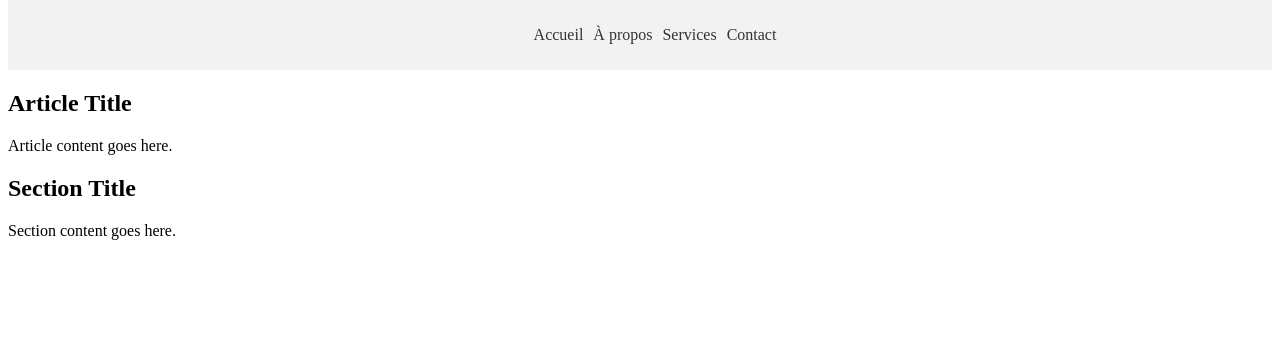
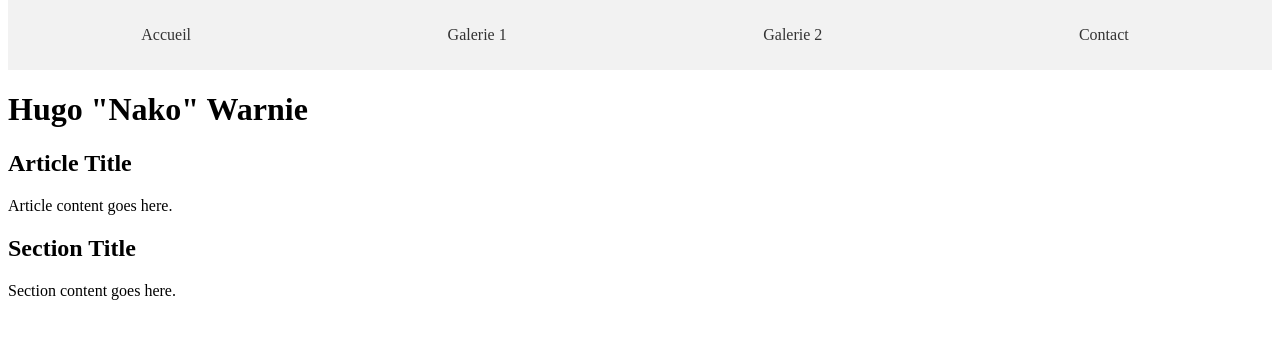
Before and after one commit to michel-flexcode/HugoSite, a plain HTML site: page 1StarterpageHtmlpack/index.html in a window 1280 px wide. Drawn offline with Linux system fonts and the light colour scheme.

Commit message:
MERDE GITHUB

```diff
--- a/1StarterpageHtmlpack/css/initial.css
+++ b/1StarterpageHtmlpack/css/initial.css
@@ -33,18 +33,21 @@ footer {
         grid-area: footer;
     }
 
+
+
     /* Flexbox et agencement de la Nav */
 
     .principal {
         display: flex;
-    justify-content: center;
         background-color: #f2f2f2;
-    padding: 0.625rem; /* Equivalent to 10px / 16px (assuming root font size is 16px) */
+        padding: 0.625rem;
     }
 
     .principal ul {
         display: flex;
-    /* padding: 0; */
+        justify-content: space-around;
+        padding: 0;
+        width: 100%;
     }
 
     .principal ul li {
@@ -53,9 +56,14 @@ footer {
 
     .principal ul li a {
         color: #333;
-    /* padding: 5px;*/
     }
 
     .principal ul li a:hover {
         background-color: #ccc;
     }
+
+    /* Placement des bordures noires */
+
+    aside {
+        background-color: black;
+    }
--- a/1StarterpageHtmlpack/index.html
+++ b/1StarterpageHtmlpack/index.html
@@ -4,7 +4,7 @@
 <head>
   <meta charset="UTF-8">
   <meta name="viewport" content="width=device-width, initial-scale=1.0">
-  <title>Document</title>
+  <title>Porfolio de Hugo Warnie</title>
   <!-- Meta Description -->
   <meta name="description" content="Description of your webpage goes here">
   <!-- Meta Author -->
@@ -28,14 +28,20 @@
       <nav class="principal" role="navigation">
         <ul>
           <li><a href="#" role="menuitem">Accueil</a></li>
-          <li><a href="#" role="menuitem">À propos</a></li>
-          <li><a href="#" role="menuitem">Services</a></li>
+          <li><a href="#" role="menuitem">Galerie 1</a></li>
+          <li><a href="#" role="menuitem">Galerie 2</a></li>
           <li><a href="#" role="menuitem">Contact</a></li>
         </ul>
       </nav>
     </header>
 
+    <aside role="complementary" class="BlackBar">
+
+    </aside>
+
     <main>
+      <h1>Hugo "Nako" Warnie</h1>
+
       <article>
         <h2>Article Title</h2>
         <p>Article content goes here.</p>
@@ -47,7 +53,7 @@
       </section>
     </main>
 
-    <aside role="complementary">
+    <aside role="complementary" class="BlackBar">
 
     </aside>
 
```
Lines whose indentation alone changed are shown as unchanged.
